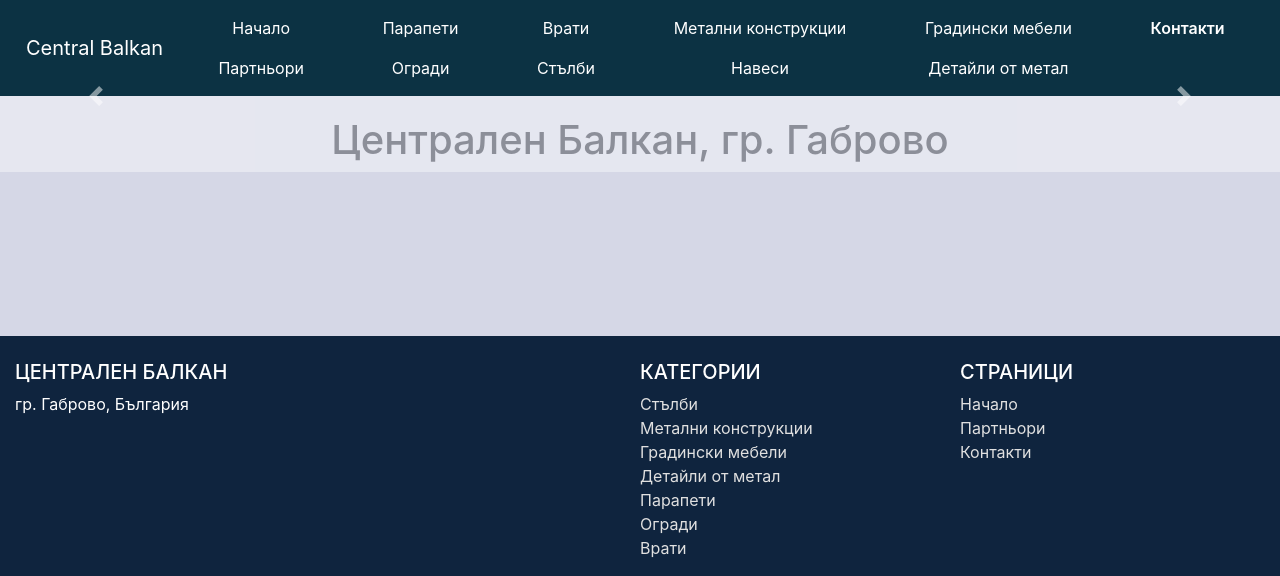
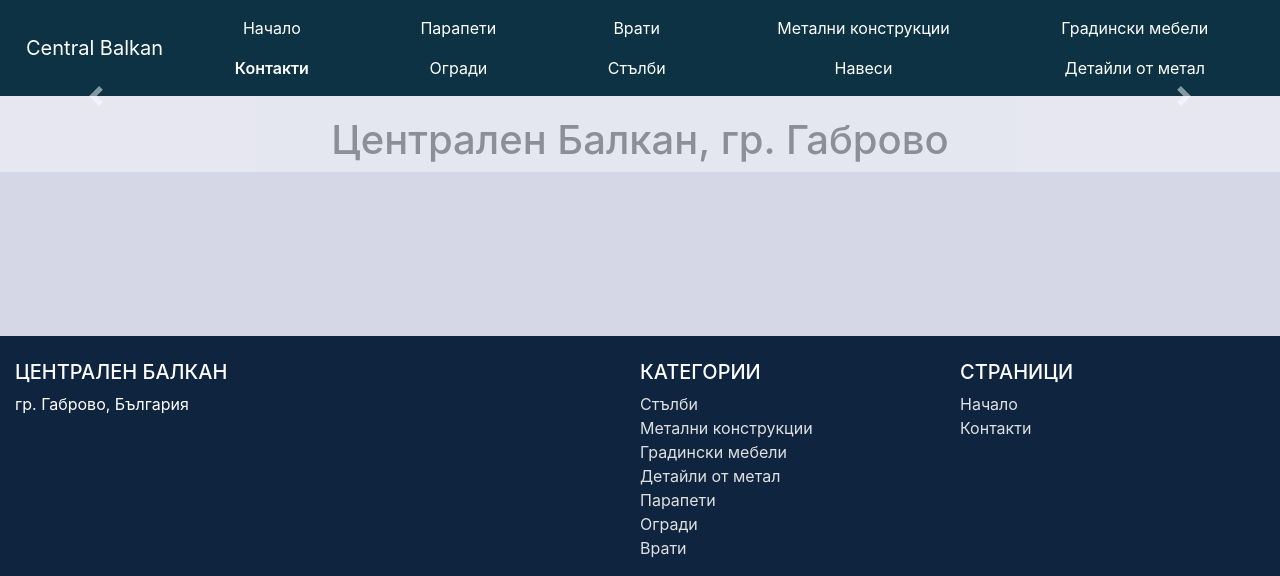
Before and after one commit to Central-Balkan/centralbalkan.com-old, a Django app: page /new/ in a window 1280 px wide. Shown: the part 960-1536 px from the top of the page. Run offline with Django 3.2, Linux system fonts and the light colour scheme; data that the repository does not hold is empty; some libraries are stand-ins or nearby versions.

Commit message:
Remove partners and update statics

```diff
--- a/central_balkan/central_balkan/templates/dashboard/base.html
+++ b/central_balkan/central_balkan/templates/dashboard/base.html
@@ -25,8 +25,8 @@
           <div class="collapse navbar-collapse" id="navbarNav">
             <ul class="navigation-list navbar-nav nav nav-fill nav-pills">
               <li class="nav-item">
-              <a class="nav-link" href="{% url 'dashboard:main-page' %}">Начало</a>
-              <a class="nav-link" href="{% url 'dashboard:category_detail' 'partners' %}">Партньори</a>
+                  <a class="nav-link" href="{% url 'dashboard:main-page' %}">Начало</a>
+                  <a class="about-us-nav nav-link" href="{% url 'dashboard:about_us' %}">Контакти</a>
               </li>
 
               <li class="nav-item">
@@ -47,10 +47,6 @@
               <li class="nav-item">
                   <a class="nav-link" href="{% url 'dashboard:category_detail' 'garden-furniture' %}">Градински мебели</a>
                   <a class="nav-link" href="{% url 'dashboard:category_detail' 'metal-details' %}">Детайли от метал</a>
-              </li>
-
-              <li class="nav-item">
-                  <a class="about-us-nav nav-link" href="{% url 'dashboard:about_us' %}">Контакти</a>
               </li>
             </ul>
           </div>
@@ -96,7 +92,6 @@
                 <h5 class="text-uppercase">Страници</h5>
                 <ul class="list-unstyled">
                     <li><a href="{% url 'dashboard:main-page' %}">Начало</a></li>
-                    <li><a href="{% url 'dashboard:category_detail' 'partners' %}">Партньори</a></li>
                     <li><a href="{% url 'dashboard:about_us' %}">Контакти</a></li>
                 </ul>
               </div>
--- a/central_balkan/config/settings/base.py
+++ b/central_balkan/config/settings/base.py
@@ -140,7 +140,7 @@ MIDDLEWARE = [
 # STATIC
 # ------------------------------------------------------------------------------
 # https://docs.djangoproject.com/en/dev/ref/settings/#static-root
-STATIC_ROOT = str(APPS_DIR('static'))
+STATIC_ROOT = str(ROOT_DIR('staticfiles'))
 # https://docs.djangoproject.com/en/dev/ref/settings/#static-url
 STATIC_URL = '/static/'
 # https://docs.djangoproject.com/en/dev/ref/contrib/staticfiles/#std:setting-STATICFILES_DIRS
```
